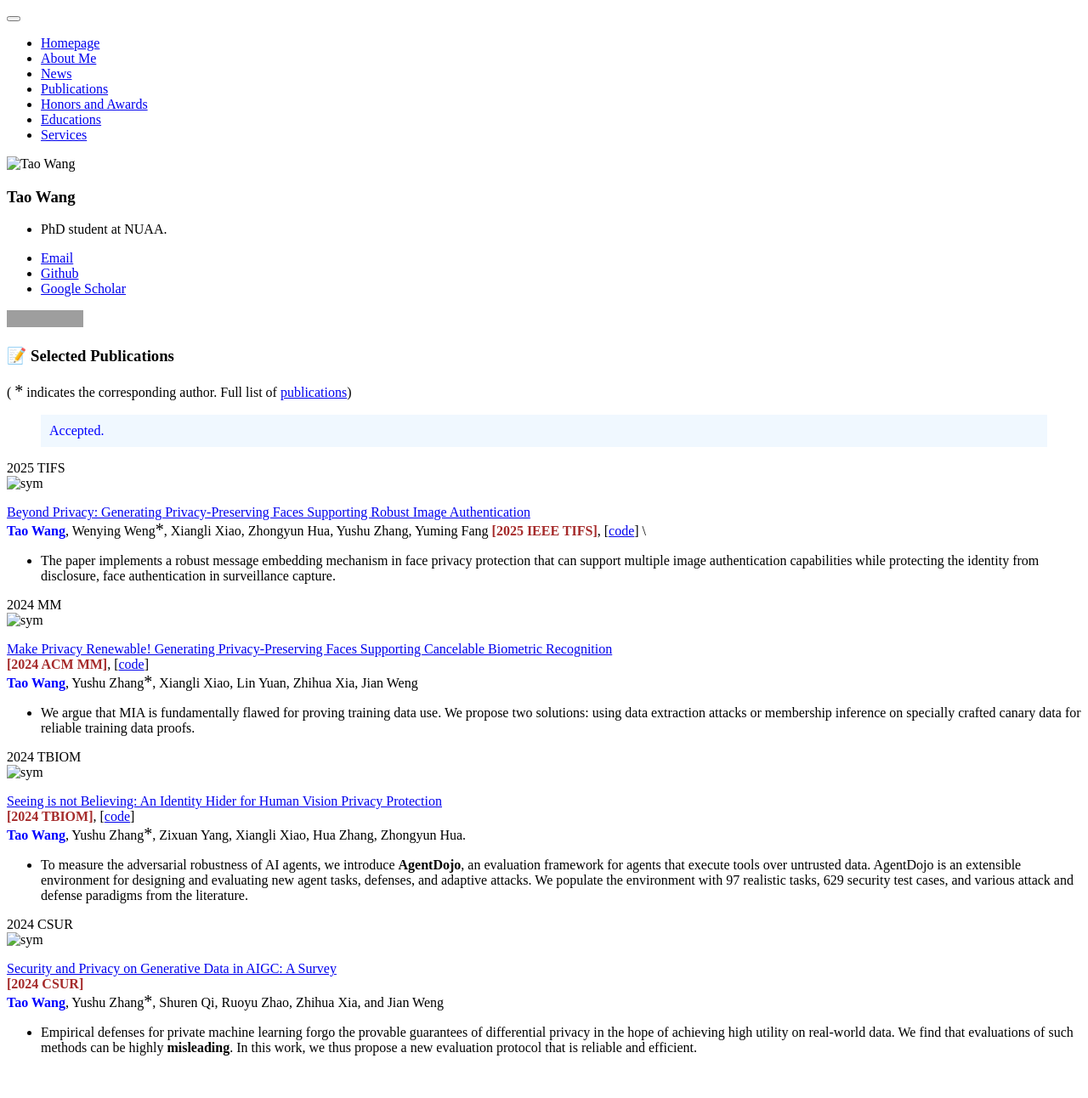
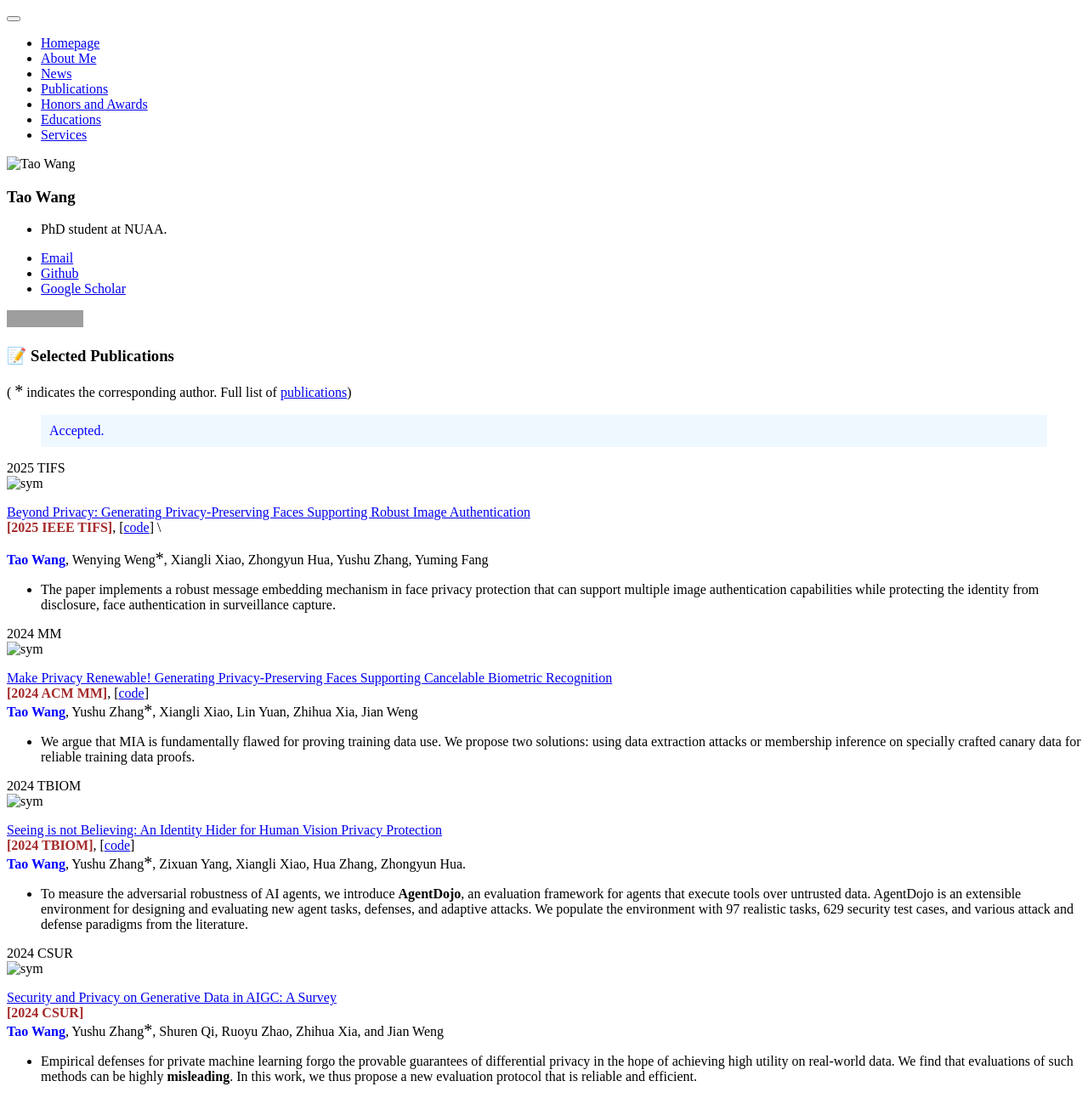
Before and after one commit to xukun12138/xukun12138.github.io, a Jekyll site: the page built from _pages/includes/pubs.md, in a window 1280 px wide. Shown: the whole page at 85% size. Built offline with Jekyll 4.4.1, drawn with Linux system fonts in a browser that asks for light colours; our own code applies the rules of GitHub Pages for plain Markdown files; before the commit the page ends 1258 px from its top, so only the background shows below that; grey boxes are pictures that could not be loaded.

Commit message:
Update pubs.md

```diff
--- a/_pages/includes/pubs.md
+++ b/_pages/includes/pubs.md
@@ -89,8 +89,10 @@ Accepted.
 <div class='paper-box-text' markdown="1">
 
 [Beyond Privacy: Generating Privacy-Preserving Faces Supporting Robust Image Authentication](https://ieeexplore.ieee.org/document/10884889) \\
+<span class="conf">[2025 IEEE TIFS]</span>, \[[code](https://github.com/daizigege/AIDPro)\] \\
+
 <span class="me">Tao Wang</span>, Wenying Weng<span class="equal">*</span>, Xiangli Xiao, Zhongyun Hua, Yushu Zhang, Yuming Fang
-<span class="conf">[2025 IEEE TIFS]</span>, \[[code](https://github.com/daizigege/AIDPro)\] \\
+
 - The paper implements a robust message embedding mechanism in face privacy protection that can support multiple image authentication capabilities while protecting the identity from disclosure, face authentication in surveillance capture.
 
 </div>
```
